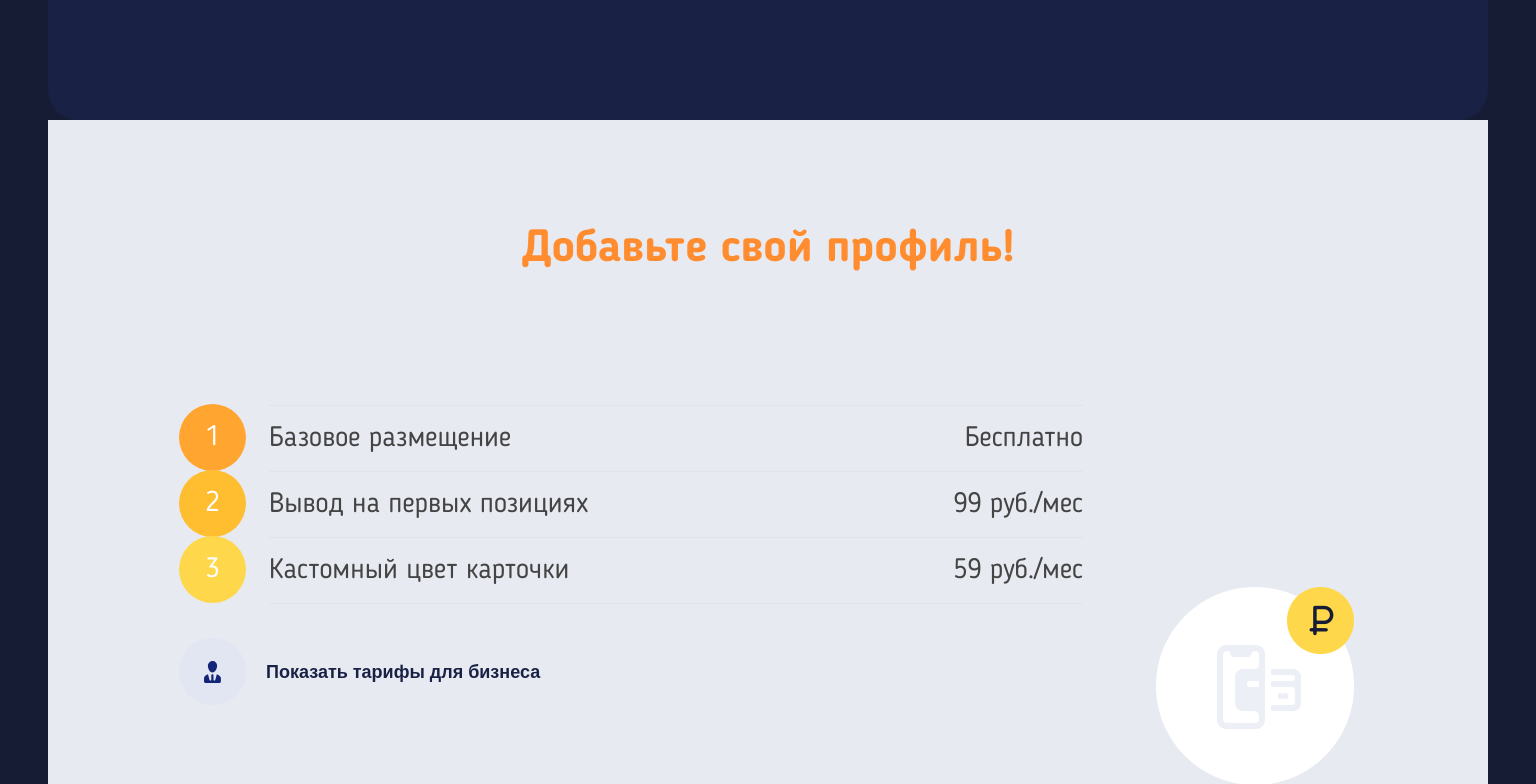
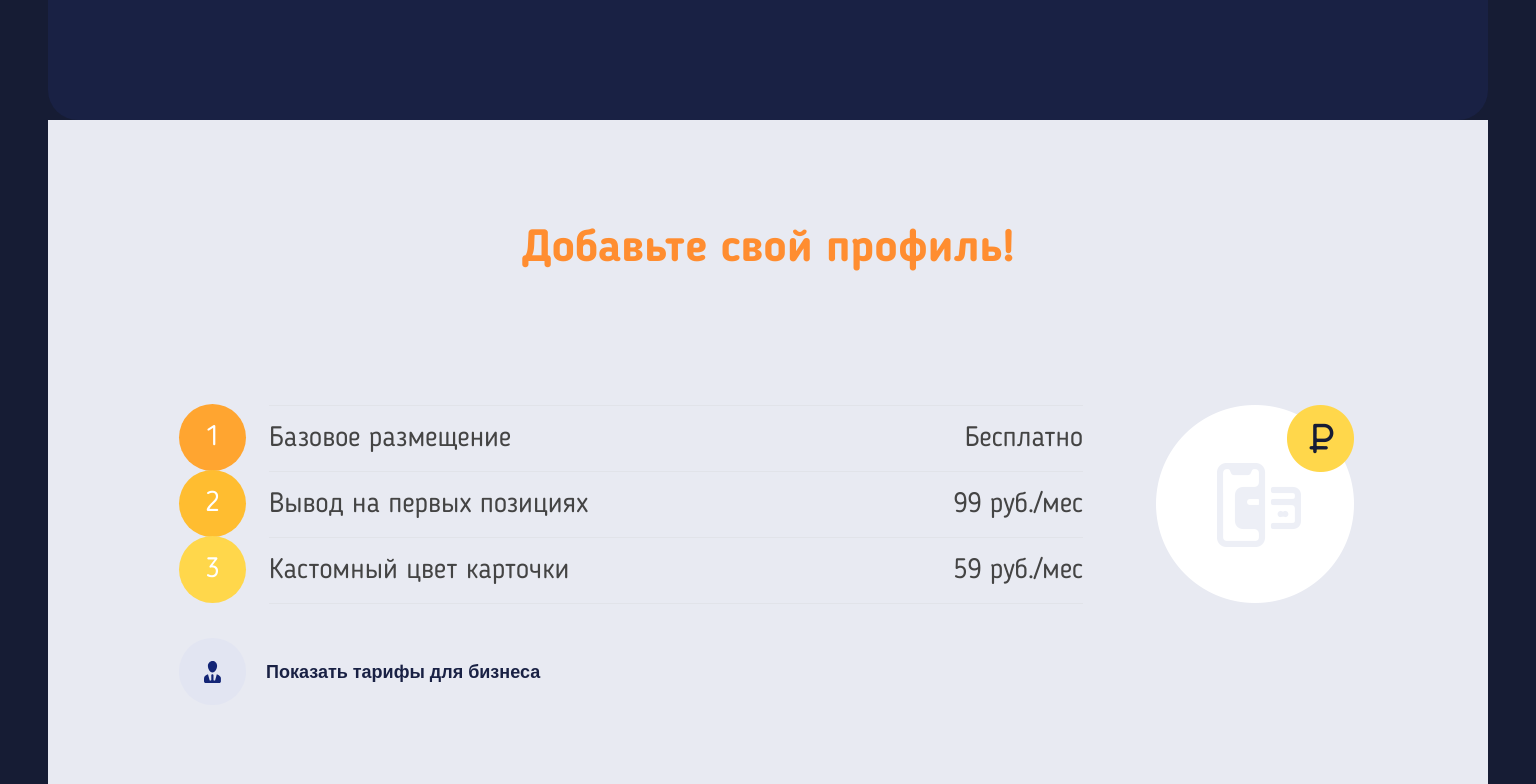
Before and after one commit to MikkyMeow/pognali-adaptive, a website: page source/index.html in a window 1536 px wide. Shown: the part 2880-3664 px from the top of the page. Drawn offline with Linux system fonts and the light colour scheme.

Commit message:
fix adding logo

```diff
--- a/source/sass/modules/adding.scss
+++ b/source/sass/modules/adding.scss
@@ -273,7 +273,7 @@
       width: 198px;
       height: 198px;
       background-size: 198px;
-      bottom: 84px;
+      bottom: 266px;
       right: 134px;
     }
   }
```
Also changed, not shown: source/css/style.css.
